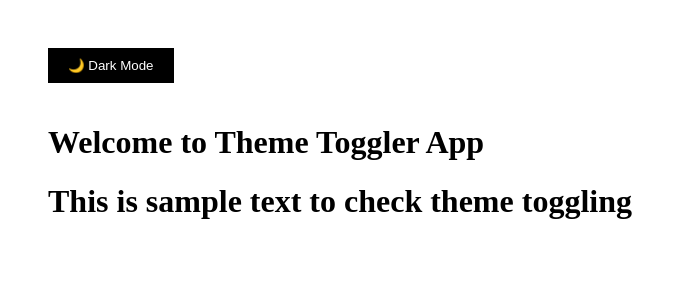
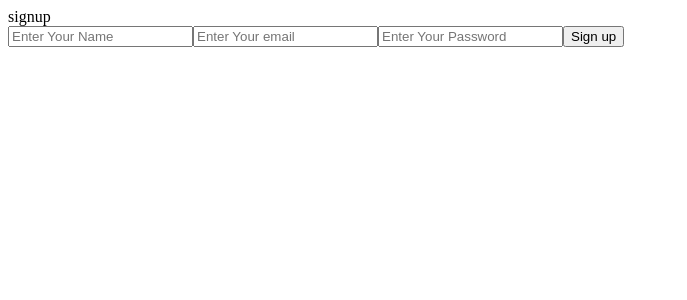
Before and after one commit to ArjunDivraniya/MERN, a React (Vite) app in the folder MAchine Coding/Components/: page /signup in a window 1280 px wide. Shown: the top 300 px of the page, without its empty margins (0-687 px from the left). Built offline with nearby package versions, Linux system fonts and the light colour scheme.

Commit message:
Create Protecred Dummy Login Route

```diff
--- a/MAchine Coding/Components/package.json
+++ b/MAchine Coding/Components/package.json
@@ -11,7 +11,8 @@
   },
   "dependencies": {
     "react": "^19.2.0",
-    "react-dom": "^19.2.0"
+    "react-dom": "^19.2.0",
+    "react-router-dom": "^7.11.0"
   },
   "devDependencies": {
     "@eslint/js": "^9.39.1",
--- a/MAchine Coding/Components/src/App.jsx
+++ b/MAchine Coding/Components/src/App.jsx
@@ -1,5 +1,6 @@
 import React from 'react'
-// import ToDo from './Components/ToDo.jsx'
+import { BrowserRouter,Routes,Route } from 'react-router-dom'
+import ToDo from './Components/ToDo.jsx'
 import Posts from './Components/Posts.jsx'
 import Photos from './Components/Photos.jsx'
 import Stopwatch from './Components/Stopwatch.jsx'
@@ -10,6 +11,12 @@ import Search from './Components/search.jsx'
 import TabComponent from './Components/TabComponent.jsx'
 import ThemeToggle from './Components/ThemeToggle.jsx'
 import ThemeProvider from './Components/ThemeContext.jsx'
+import Login from './Components/Auth/login.jsx'
+import Home from './Components/Auth/Home.jsx'
+import About from './Components/Auth/About.jsx'
+import Contect from './Components/Auth/Contect.jsx'
+import Protected from './Components/Auth/protected.jsx'
+import Signup from './Components/Auth/signup.jsx'
 const App = () => {
   return (
     <>
@@ -21,11 +28,24 @@ const App = () => {
    <Form/> */}
    {/* <Search/> */}
    {/* <TabComponent/> */}
-<ThemeProvider>
+{/* <ThemeProvider>
    <ThemeToggle/>
    <h1>Welcome to Theme Toggler App</h1>
    <h1>This is sample text to check theme toggling</h1>
-</ThemeProvider >
+</ThemeProvider > */}
+<BrowserRouter>
+<Routes>
+  <Route path='/' element={<Login/>}/>
+  <Route path='/signup' element={<Signup/>}></Route>
+  <Route element={<Protected/>}>
+  <Route path='/home' element={<Home/>}/>
+  <Route path='/aboout' element={<About/>}/>
+  </Route >
+<Route path='/contect' element={<Contect/>}/>
+</Routes>
+
+</BrowserRouter>
+
 
 
 
--- /dev/null
+++ b/MAchine Coding/Components/src/Components/Auth/About.jsx
@@ -0,0 +1,9 @@
+import React from 'react'
+
+const About = () => {
+  return (
+    <div>About From Protedcted Route</div>
+  )
+}
+
+export default About
--- /dev/null
+++ b/MAchine Coding/Components/src/Components/Auth/Contect.jsx
@@ -0,0 +1,9 @@
+import React from 'react'
+
+const Contect = () => {
+  return (
+    <div>Contect from public route</div>
+  )
+}
+
+export default Contect
--- /dev/null
+++ b/MAchine Coding/Components/src/Components/Auth/Home.jsx
@@ -0,0 +1,9 @@
+import React from 'react'
+
+const Home = () => {
+  return (
+    <div>Now You Loged In</div>
+  )
+}
+
+export default Home
--- /dev/null
+++ b/MAchine Coding/Components/src/Components/Auth/Protected.jsx
@@ -0,0 +1,11 @@
+import React from 'react'
+import {Navigate, Outlet} from 'react-router-dom';
+
+const Protected  = () => {
+ const auth = true;
+
+ if(!auth) return <Navigate to ='/signup' />;
+ return <Outlet/>;
+}
+
+export default Protected
--- /dev/null
+++ b/MAchine Coding/Components/src/Components/Auth/login.jsx
@@ -0,0 +1,25 @@
+import React from 'react'
+import { useNavigate } from 'react-router-dom'
+
+const login = () => {
+  const navigate = useNavigate();
+
+  const handleSubmit = (e) => {
+    e.preventDefault();
+
+    navigate('/home');
+  };
+
+  return (
+    <>
+      <div>Login</div>
+      <form onSubmit={handleSubmit}>
+        <input type='email' placeholder='Enter Your Email' />
+        <input type='password' placeholder='Enter Your password' />
+        <button type='submit'>Login</button>
+      </form>
+    </>
+  )
+}
+
+export default login
--- /dev/null
+++ b/MAchine Coding/Components/src/Components/Auth/signup.jsx
@@ -0,0 +1,17 @@
+import React from 'react'
+
+const signup = () => {
+  return (
+    <>
+    <div>signup</div>
+    <form>
+        <input type = 'text' placeholder='Enter Your Name' ></input>
+        <input type = 'email' placeholder='Enter Your email' ></input>
+        <input type = 'password' placeholder='Enter Your Password' ></input>
+        <button type='submit' > Sign up</button>
+    </form>
+    </>
+  )
+}
+
+export default signup
```
Also changed, not shown: 1 other file (tests, documents, lock files or other folders).
